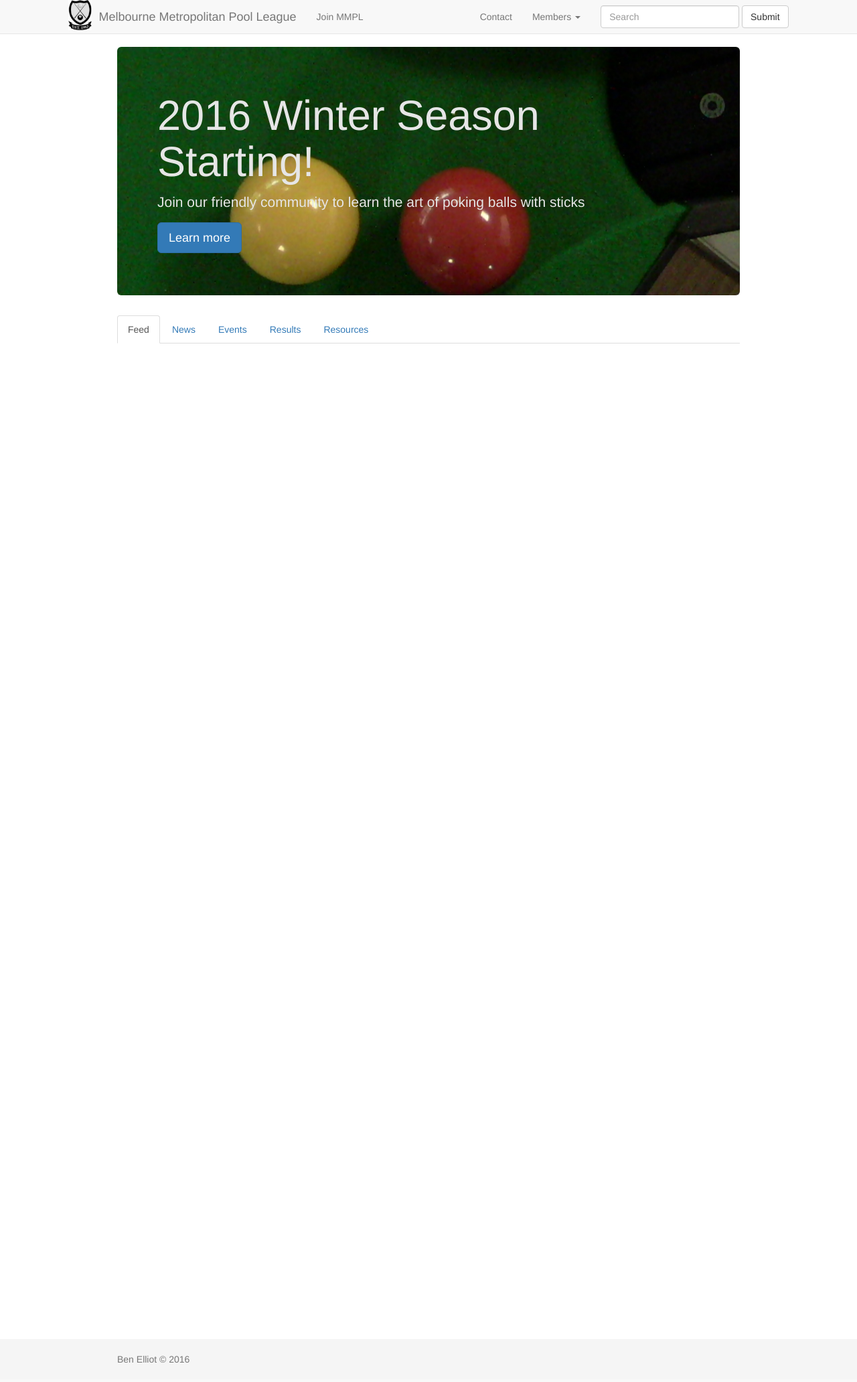
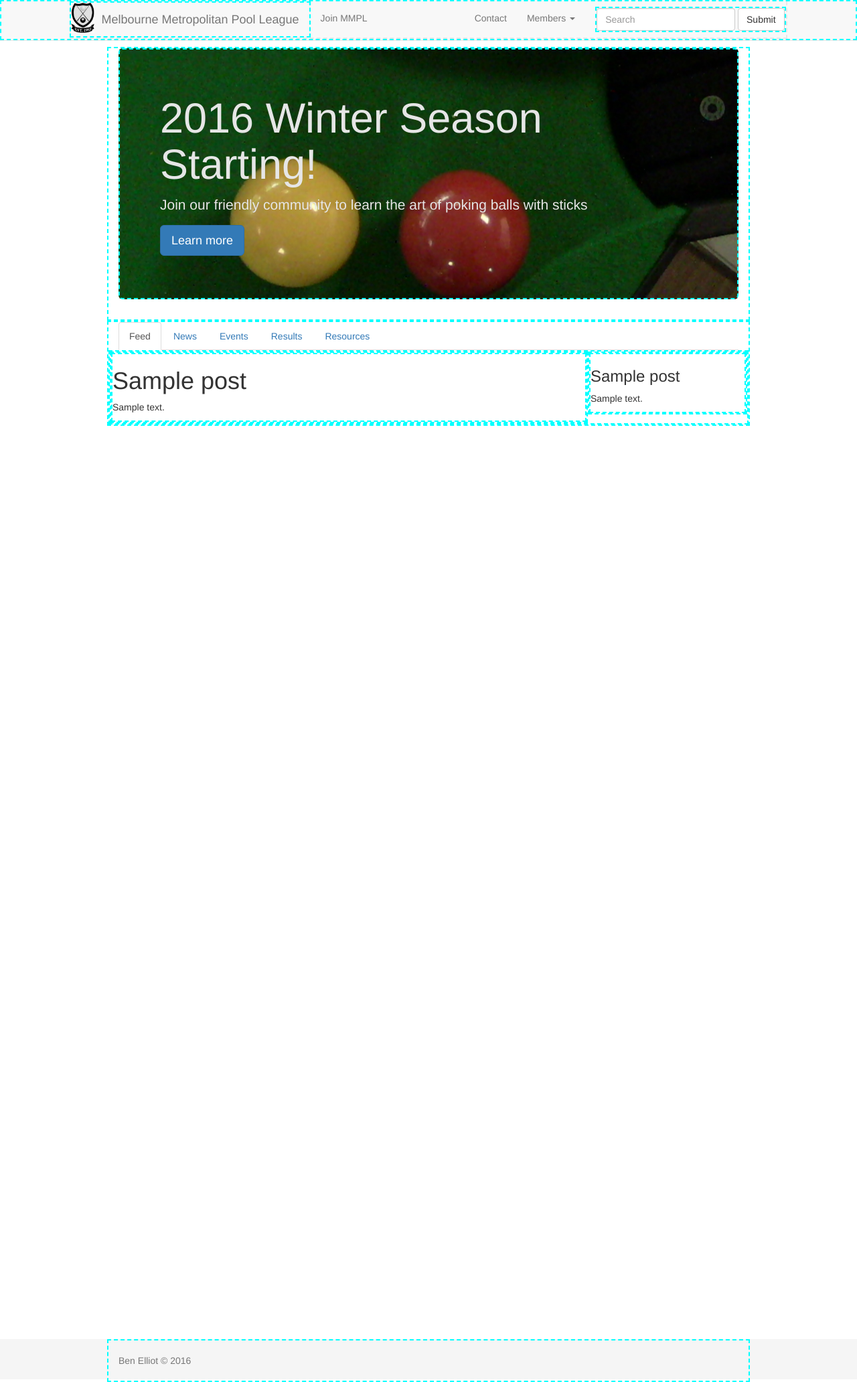
Before and after one commit to benjiboi214/mmpl, a Django app: template templates/core/feed.html in a window 1280 px wide. Shown: the whole page at 67% size. Before the commit the page ends 2036 px from the top, so only its background shows below. Run offline with Django 3.2, Linux system fonts and the light colour scheme; data comes from the database, SQL or seed files in the repository; both versions use the stored data as it was after the commit; the template is opened without the code that fills it: most values are stand-ins (such as "Sample title", 1, 10 or a date in 2020); some libraries are stand-ins or nearby versions.

Commit message:
Friday progress. -Added large option to model to differentiate between The left posts and right. -Repurposed the Feature flag so it identifies the most recent post in the jumbotron. -Added template tags to deal with the jumbotron logic. -Changed views to deal with large vs small posts. Both sort negative date, so that most recent posts appear. -Slight change to settings.py because of tinkering with context processors. -Added css to see columns and rows from bootstrap. Remove later. -modified base.html so the jumbotron is done via template tags. -modified feed.html to deal with large and small posts. -added jumobtron.html to deal with the templatetag of the same name.

```diff
--- a/core/admin.py
+++ b/core/admin.py
@@ -7,7 +7,7 @@ class PostAdmin(admin.ModelAdmin):
     #exclude = ['author', 'date',]
     fieldsets = [
         (None, {'fields': ['title', 'body']}),
-        ('Details', {'fields': ['category', 'author', 'date', 'feature'],
+        ('Details', {'fields': ['category', 'author', 'date', 'feature', 'large',],
                      'classes': ['collapse']}),
     ]
     list_display = ('title', 'date', 'feature',)
--- a/core/models.py
+++ b/core/models.py
@@ -19,6 +19,7 @@ class Post(models.Model):
     title = models.CharField(max_length=128, verbose_name='Title')
     body = models.TextField(verbose_name='Content')
     feature = models.BooleanField(default=True, verbose_name='Featured')
+    large = models.BooleanField(default=True, verbose_name='Large Post')
     #image =
     #files =
 
--- /dev/null
+++ b/core/templatetags/core_extras.py
@@ -0,0 +1,12 @@
+from django import template
+from core.models import Post
+
+register = template.Library()
+
+@register.inclusion_tag('core/jumbotron.html')
+def get_jumbotron():
+
+    jumbotron = Post.objects.filter(feature=True).order_by('-date')[:1]
+    print jumbotron
+
+    return {'jumbotron': jumbotron}
--- a/static/css/main.css
+++ b/static/css/main.css
@@ -46,3 +46,9 @@ body {
     background-position: center center;
     color: #e6e6e6
 }
+
+div {
+    border-style: dashed;
+    border-color: aqua;
+    border-width: 2px;
+}
--- a/templates/core/base.html
+++ b/templates/core/base.html
@@ -1,5 +1,6 @@
 <!DOCTYPE html>
 {% load staticfiles %}
+{% load core_extras %}
 <html lang="en">
     <head>
         <meta charset="utf-8">
@@ -67,14 +68,9 @@
                 </div><!-- /.navbar-collapse -->
             </div><!-- /.container-fluid -->
         </nav>
-
-        <div class="container">
-            <div class="jumbotron" id="jumbotron">
-                <h1>2016 Winter Season Starting!</h1>
-                <p>Join our friendly community to learn the art of poking balls with sticks</p>
-                <p><a class="btn btn-primary btn-lg" id="hide-me" href="#" role="button">Learn more</a></p>
-            </div>
-        </div>
+        {% block jumbotron %}
+        {% get_jumbotron %}
+        {% endblock %}
         <div class="container">
             <ul class="nav nav-tabs">
                 <li class="active"><a href="#">Feed</a></li>
@@ -84,11 +80,13 @@
                 <li><a href="#">Resources</a></li>
             </ul>
             <div class="row">
-                <div class="col-lg-8">
-
+                <div class="col-lg-9">
+                    {% block large_block %}
+                    {% endblock %}
                 </div>
-                <div class="col-lg-4">
-
+                <div class="col-lg-3">
+                    {% block small_block %}
+                    {% endblock %}
                 </div>
             </div>
         </div>
--- a/templates/core/feed.html
+++ b/templates/core/feed.html
@@ -1 +1,34 @@
 {% extends "core/base.html" %}
+{% block large_block %}
+
+
+{% for post in large_posts %}
+<div class="row">
+    <h1>
+        {{ post.title }}
+    </h1>
+
+    <p>{{ post.body }}</p>
+
+    <!--<div class="col-lg-3">
+
+    </div>-->
+</div>
+{% endfor %}
+
+
+{% endblock %}
+{% block small_block %}
+
+{% for post in small_posts %}
+<div class="row">
+    <h3>
+        {{ post.title }}
+    </h3>
+
+    <p>{{ post.body }}</p>
+
+</div>
+{% endfor %}
+
+{% endblock %}
--- /dev/null
+++ b/templates/core/jumbotron.html
@@ -0,0 +1,9 @@
+{% for j in jumbotron %}
+<div class="container">
+    <div class="jumbotron" id="jumbotron">
+        <h1>{{ j.title }}</h1>
+        <p>{{ j.body }}</p>
+        <p><a class="btn btn-primary btn-lg" id="hide-me" href="#" role="button">Learn more</a></p>
+    </div>
+</div>
+{% endfor %}
```
Also changed, not shown: core/views.py (+6 -2 lines), core/migrations/0003_auto_20160220_0120.py (added), core/templatetags/__init__.py (added), db.sqlite3.
